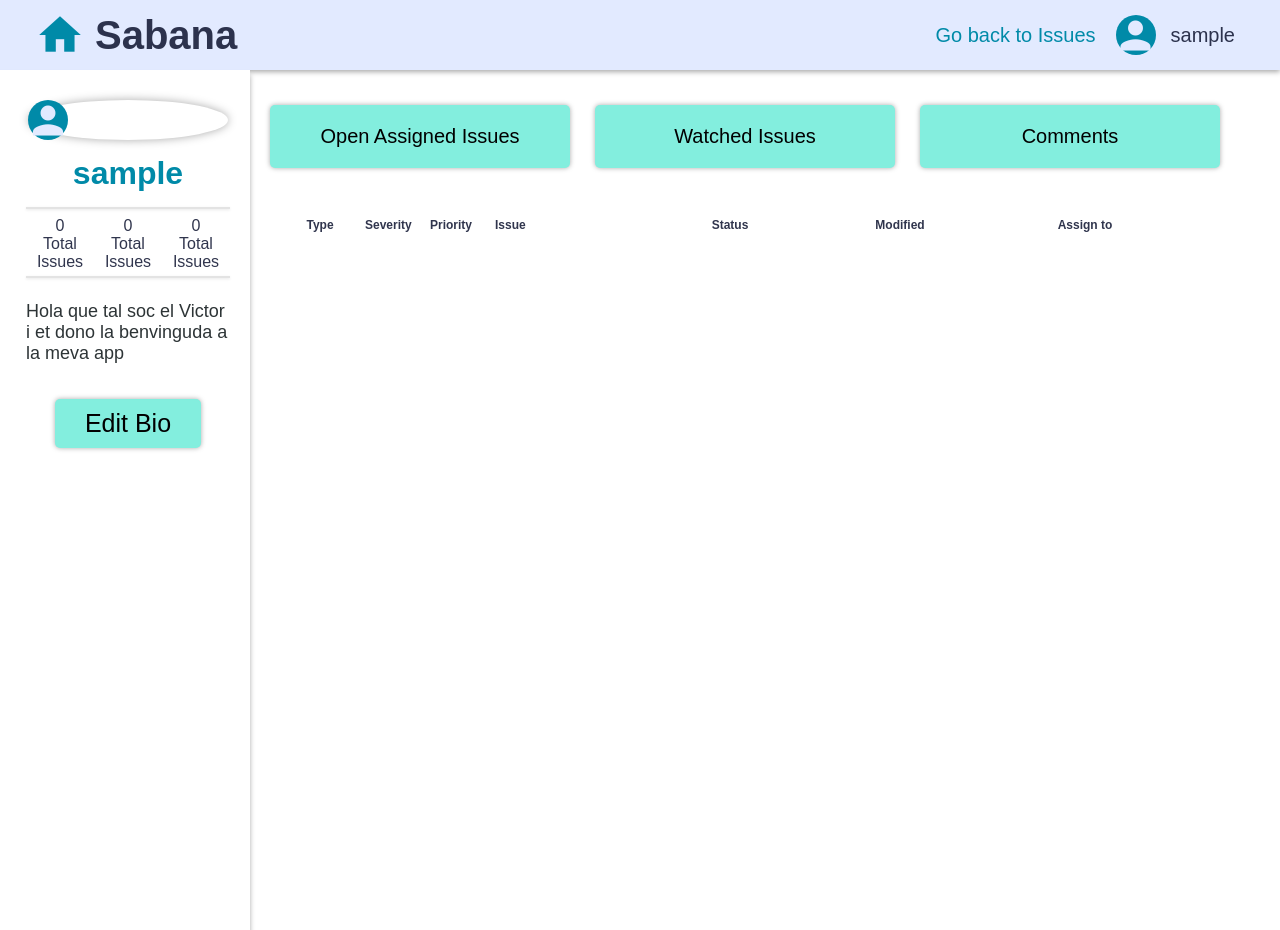
After one commit to inkih04/SabanaBack, a Django app: page /issues/profile/ in a window 1280 px wide. The commit adds this page. Run offline with Django 5.2, Linux system fonts and the light colour scheme; the visitor is signed in with stand-in values (Sample User, id 1); data that the repository does not hold is empty.

Commit message:
Task#27 Completed

```diff
--- a/issues/static/issues/issue_list.css
+++ b/issues/static/issues/issue_list.css
@@ -166,6 +166,7 @@
     background-color: #83eede;
     border-radius: 7px;
     padding: 10px;
+    box-shadow: 0 0 5px #aaa;
 }
 
 .issue__add-button--container:hover {
@@ -198,7 +199,7 @@
     background-color: #f3f3f3;
     padding: 4px 10px;
     border-radius: 7px;
-
+    box-shadow: 0 0 5px #aaa;
 }
 
 .issue__addBulk-button span {
@@ -215,6 +216,7 @@
     border-radius: 7px;
     padding:10px;
     margin-left: 10px;
+    box-shadow: 0 0 5px #aaa;
 }
 
 .issue__filter a {
--- /dev/null
+++ b/issues/static/issues/profile.css
@@ -0,0 +1,153 @@
+.profile__text {
+    color: #2d3436;
+}
+
+.profile__sidebar {
+    position: fixed;
+    left: 0;
+    top: 70px;
+    height: 100vh;
+    width: clamp(220px, 20vw, 250px);
+    background-color: #ffff;
+    display: flex;
+    flex-direction: column;
+    justify-content: space-between;
+    padding: 30px 0 30px 6px;
+    z-index: 1000; /* Asegura que quede encima de otros elementos */
+    box-shadow: 0 5px 5px #aaa;
+}
+
+.shadow {
+    box-shadow: 0 2px 5px #aaa;
+}
+
+.profile__content {
+    display: flex;
+    flex-direction: column;
+    align-items: center;
+    justify-content: center;
+    padding: 0 20px;
+}
+
+.profile__avatar {
+    border-radius: 50%;
+    width: 200px;
+    height: auto;
+    box-shadow: 0 0 10px #aaa;
+}
+
+.profile__avatar-img {
+    width: 100%;
+    border-radius: 50%;
+    height: 100%;
+}
+
+.profile__name {
+    color: #008aa8;
+    margin-top: 15px;
+    margin-bottom: 10px;
+    font-size: 32px;
+    font-weight: bold;
+}
+.profile__stadistics{
+    display: flex;
+    flex-direction: row;
+    align-items: center;
+    justify-content: center;
+    width: 100%;
+}
+
+.profile__stadistics-item {
+    display: flex;
+    flex-direction: column;
+    align-items: center;
+    justify-content: space-between;
+}
+
+.profile__stadistics-item span {
+    margin: 0;
+    font-size: 16px;
+    text-align: center;
+}
+
+.divider {
+    border: none;
+    height: 2px;
+    margin-top: 5px;
+    background-color: #33333322;
+    box-shadow: 0 1px 3px rgba(0,0,0,0.1);
+    width: 100%;
+}
+
+.profile__btn-Edit {
+    margin-top: 35px;
+    font-size: 25px;
+    padding: 10px 30px;
+    background-color: #83eede;
+    border: none;
+    border-radius: 5px;
+    box-shadow: 0 0 5px #aaa;
+}
+
+.profile__btn-Edit:hover {
+    background-color: #008aa8;
+    color: white;
+    cursor: pointer;
+}
+.profile__text {
+    margin-top: 15px;
+    font-size: 18px;
+
+}
+
+.profile__changePage {
+    display: grid;
+    grid-template-columns: 300px 300px 300px 1fr;
+    align-items: center;
+    margin-top: 25px;
+    width: 100%;
+    gap: 25px;
+
+}
+
+.pageChanger {
+    padding: 20px 30px;
+    font-size: 20px;
+    background-color: #83eede;
+    border: none;
+    border-radius: 5px;
+    box-shadow: 0 0 5px #aaa;
+}
+
+.profile__content {
+    display: flex;
+    flex-direction: column;
+    align-items: center;
+    justify-content: center;
+}
+
+.pageChanger:hover {
+    background-color: #008aa8;
+    color: white;
+    cursor: pointer;
+}
+
+.content--profile {
+    display: flex;
+    flex-direction: column;
+    flex-grow: 1;
+    margin-top: 60px; /* Para compensar el header fijo */
+    margin-left: clamp(220px, 20vw, 250px); /* Mueve el contenido para no tapar la sidebar */
+    padding: 20px;
+}
+
+.header__nav-link {
+    text-decoration: none;
+    color: #008aa8;
+    margin-right: 20px;
+    font-size: 20px;
+}
+
+.header__nav-link:hover {
+    color: #005f7f;
+}
--- a/issues/static/issues/styles.css
+++ b/issues/static/issues/styles.css
@@ -1,6 +1,7 @@
 @import "issue_list.css";
 @import "newIssue.css";
 @import "addBulk.css";
+@import "profile.css";
 
 *{
     box-sizing: border-box;
@@ -144,6 +145,7 @@ ul {
     justify-content: space-between;
     padding: 30px 0 30px 6px;
     z-index: 1000; /* Asegura que quede encima de otros elementos */
+    box-shadow: 3px 5px 5px #aaa;
 }
 
 
--- /dev/null
+++ b/issues/templates/BaseProfile.html
@@ -0,0 +1,88 @@
+{% load static %}
+
+<!DOCTYPE html>
+<html lang="en">
+<head>
+    <meta charset="UTF-8">
+    <meta name="viewport" content="width=device-width, initial-scale=1.0">
+    <title>{% block title %}My Issues App{% endblock %}</title>
+    <link href="https://fonts.googleapis.com/icon?family=Material+Icons" rel="stylesheet">
+    <link rel="stylesheet" href="{% static 'issues/styles.css' %}">
+</head>
+<body>
+    <header class="header shadow">
+        <div class="header__logo-container">
+            <i class="material-icons">home</i>
+            <h1 class="header__title">Sabana</h1>
+        </div>
+        <nav class="header__nav">
+            <div class="header__nav-container">
+                <a href="{% url 'issue_list' %}" class="header__nav-link"> Go back to Issues </a>
+                {% with social=request.user.socialaccount_set.all|first %}
+                    {% if social and social.extra_data.picture %}
+                        <img src="{{ social.extra_data.picture }}" alt="avatar" class="header__avatar-img">
+                    {% else %}
+                        <div class="header__avatar">
+                            <span class="material-icons">person</span>
+                        </div>
+                    {% endif %}
+                {% endwith %}
+                <span class="header__username">{{ request.user.username }}</span>
+            </div>
+        </nav>
+    </header>
+    <aside class="profile__sidebar">
+        <div class = "profile__content">
+                <div class="profile__avatar">
+                    {% with social=request.user.socialaccount_set.all|first %}
+                        {% if social and social.extra_data.picture %}
+                            <img src="{{ social.extra_data.picture }}" alt="avatar" class="profile__avatar-img">
+                        {% else %}
+                            <div class="header__avatar">
+                                <span class="material-icons">person</span>
+                            </div>
+                        {% endif %}
+                    {% endwith %}
+                </div>
+                <span class="profile__name"> {{ request.user.username }} </span>
+                <hr class="divider">
+                <div class = "profile__stadistics">
+                    <div class="profile__stadistics-item">
+                        <span >0</span>
+                        <span >Total Issues</span>
+                    </div>
+                    <div class="profile__stadistics-item">
+                        <span >0</span>
+                        <span >Total Issues</span>
+                    </div>
+                    <div class="profile__stadistics-item">
+                        <span >0</span>
+                        <span >Total Issues</span>
+                    </div>
+                </div>
+                <hr class="divider">
+                <span class="profile__text"> Hola que tal soc el Victor i et dono la benvinguda a la meva app</span>
+                <button class="profile__btn-Edit "> Edit Bio </button>
+        </div>
+    </aside>
+    <div class="content--profile">
+        <div class="profile__changePage">
+                <button class="pageChanger">
+                    Open Assigned Issues
+                </button >
+                <button class="pageChanger">
+                    Watched Issues
+                </button>
+                <button class="pageChanger">
+                    Comments
+                </button>
+        </div>
+
+        <div class="issue-container">
+            {% include "issues/issue_table.html" %}
+        </div>
+    </div>
+
+
+</body>
+</html>
--- a/issues/templates/base.html
+++ b/issues/templates/base.html
@@ -9,7 +9,7 @@
     <link rel="stylesheet" href="{% static 'issues/styles.css' %}">
 </head>
 <body>
-    <header class="header">
+    <header class="header shadow">
         <div class="header__logo-container">
             <i class="material-icons">home</i>
             <h1 class="header__title">Sabana</h1>
@@ -59,7 +59,7 @@
                                 </div>
                             {% endif %}
                         {% endwith %}
-                        <a  href="{% url 'account_logout' %}"> Profile </a>
+                        <a  href="{% url 'profile' %}"> Profile </a>
                     </li>
                     <li class="sidebar__item">
                         <span class="material-icons sidebar__icon">logout</span>
--- a/issues/templates/issues/issue_detail.html
+++ b/issues/templates/issues/issue_detail.html
@@ -3,7 +3,7 @@
 {% block content %}
 <h1>Issue #{{ issue.id }}</h1>
 
-<div class="issue-detail">
+<div class="issue-detail__container">
     <p><strong>Subject:</strong> {{ issue.subject }}</p>
     <p><strong>Description:</strong> {{ issue.description }}</p>
     <p><strong>Type:</strong> {{ issue.get_type_display }}</p>
--- /dev/null
+++ b/issues/templates/issues/issue_table.html
@@ -0,0 +1,55 @@
+<section class="issue__table">
+    <!-- Cabecera de columnas -->
+    <div class="issue__key-container">
+        <span class="issue__key">Type</span>
+        <span class="issue__key">Severity</span>
+        <span class="issue__key">Priority</span>
+        <span>Issue</span>
+        <span class="issue__key">Status</span>
+        <span class="issue__key">Modified</span>
+        <span class="issue__key">Assign to</span>
+    </div>
+
+    <ul>
+        {% for issue in issues %}
+        <li class="issue__item">
+            <div class="issue__item-content">
+                <div class="issue__type"></div>
+                <div class="issue__severity"></div>
+                <div class="issue__priority"></div>
+                <a class="issue__detail-link" href="{% url 'issue_detail' issue.id %}">
+                    <div class="issue__detail">
+                        <p class="issue__id">#{{ issue.id }}</p>
+                        <p class="issue__topic">{{ issue.subject }}</p>
+                        <p class="issue__description">{{ issue.description }}</p>
+                    </div>
+                </a>
+                <form class="issue__form" method="POST" action="{% url 'update_issue_status' issue.id %}">
+                    {% csrf_token %}
+                    <select name="status" class="issue__select" onchange="this.form.submit()">
+                        {% for value, label in issue.STATUS_CHOICES %}
+                        <option value="{{ value }}" {% if issue.status == value %}selected{% endif %}>
+                            {{ label }}
+                        </option>
+                        {% endfor %}
+                    </select>
+                </form>
+                <p class="issue__text">{{ issue.created_at }}</p>
+
+                <form class="issue__form" method="post" action="{% url 'update_issue_assignee' issue.id %}">
+                    {% csrf_token %}
+                    <select class="issue__select" name="assigned_to" onchange="this.form.submit()">
+                        <option value="">Unassigned</option>
+                        {% for user in users %}
+                            <option value="{{ user.id }}" {% if issue.assigned_to == user %}selected{% endif %}>{{ user.username }}</option>
+                        {% endfor %}
+                    </select>
+                </form>
+                <a href="{% url 'delete_issue' issue.id %}">
+                    <span class="material-icons issue__icon">delete</span>
+                </a>
+            </div>
+        </li>
+        {% endfor %}
+    </ul>
+</section>
--- a/issues/urls.py
+++ b/issues/urls.py
@@ -1,6 +1,6 @@
 from django.urls import path, include
 from .views import issue_list, issue_create, delete_issue, update_issue_status, issue_detail, issue_bulk_create, login, \
-    update_issue_assignee
+    update_issue_assignee, profile
 
 urlpatterns = [
     path('', issue_list, name='issue_list'),
@@ -18,5 +18,7 @@ urlpatterns = [
 
     path('login/', login, name='custom_login'),
 
+    path('profile/', profile, name='profile'),
+
 
 ]
--- a/issues/views.py
+++ b/issues/views.py
@@ -92,3 +92,8 @@ def issue_bulk_create(request):
 
 def login(request):
     return render(request, 'issues/custom_login.html')
+
+def profile(request):
+    # Filtra los issues asignados al usuario logueado
+    issues = Issue.objects.filter(assigned_to=request.user).order_by('-created_at')
+    return render(request, 'BaseProfile.html', {'issues': issues, 'users':{request.user}})
```
Also changed, not shown: issues/templates/issues/issues_list.html (+1 -58 lines).
